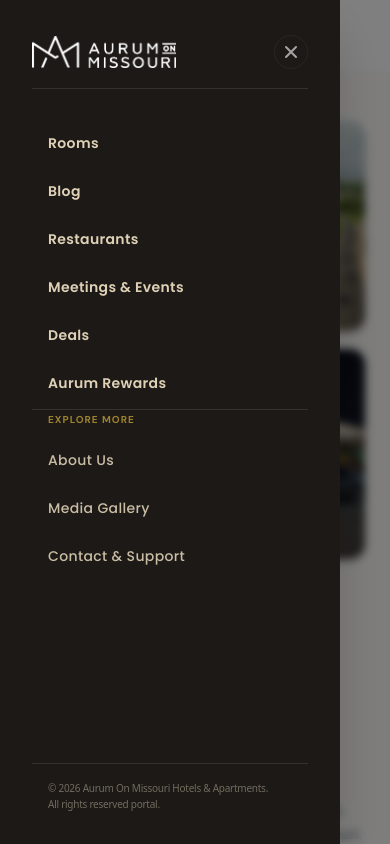
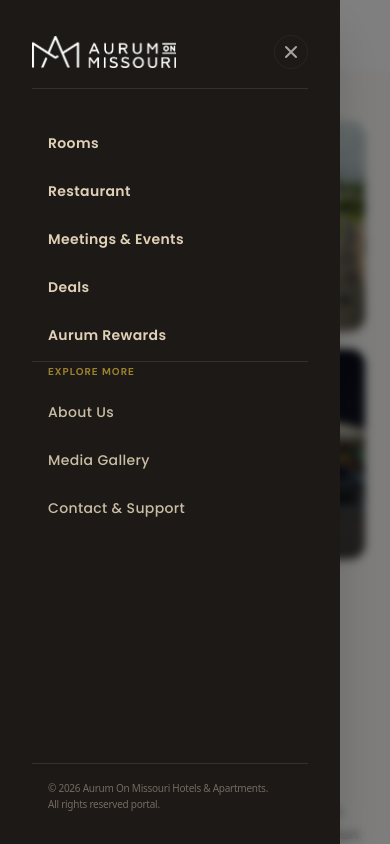
Before and after one commit to Richardjames2023/Aurum-on-missouri, a Next.js app: page /explore in a window 390 px wide. Both pictures are taken after a click on the button "Toggle Menu Panel". Shown: the top 844 px of the page. Built offline with nearby package versions, Linux system fonts and the light colour scheme.

Commit message:
fix: Correct restaurant link label in Header component

```diff
--- a/components/Header.tsx
+++ b/components/Header.tsx
@@ -528,8 +528,7 @@
               <div className="flex flex-col lg:hidden space-y-1">
                 {[
                   { label: 'Rooms', href: '/rooms' },
-                  { label: 'Blog', href: '/blog' },
-                  { label: 'Restaurants', href: '/restaurants' },
+                  { label: 'Restaurant', href: '/restaurant' },
                   { label: 'Meetings & Events', href: '/meetings-events' },
                   { label: 'Deals', href: '/deals' },
                   { label: 'Aurum Rewards', href: '/rewards' },
```
